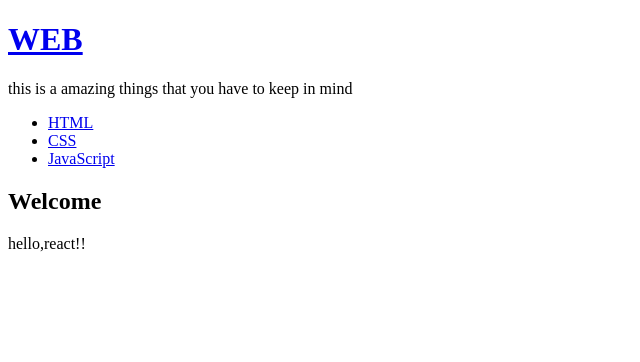
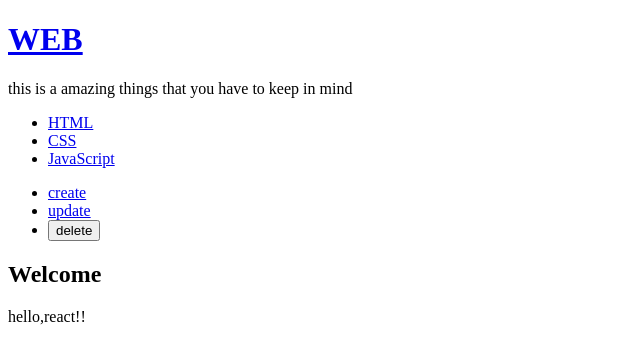
Before and after one commit to shinhyogeun/reactBasic, a React (Create React App) app: page / in a window 1280 px wide. Shown: the top 362 px of the page, without its empty margins (0-640 px from the left). Built offline with nearby package versions, Linux system fonts and the light colour scheme.

Commit message:
feat : create 기능 추가

```diff
--- a/src/App.js
+++ b/src/App.js
@@ -2,12 +2,14 @@
 import { Component } from 'react';
 import List from "./components/list";
 import Header from "./components/header";
-import Content from "./components/content";
+import ReadContent from "./components/ReadContent";
+import CreateContent from "./components/CreateContent";
+import Control from "./components/control";
 
 class App extends Component {
   constructor(props) {
     super(props);
-
+    this.maxIndex = 3;
     this.state = {
       mode: "welcome",
       selectedContentID: 2,
@@ -18,14 +20,15 @@ class App extends Component {
         { id: 2, title: "CSS", desc: "CSS is custom ..." },
         { id: 3, title: "JavaScript", desc: "JavaScript is not same with Java ..." }
       ]
-    }
+    };
+  }
 
-  }
   render() {
-    let _title, _desc = null;
+    let _title, _desc, _article = null;
     if (this.state.mode === "welcome") {
       _title = this.state.welcome.title
       _desc = this.state.welcome.desc
+      _article = <ReadContent title={_title} subs={_desc}></ReadContent>
     } else if (this.state.mode === "read") {
       let i = 0
 
@@ -40,6 +43,13 @@ class App extends Component {
 
         i += 1
       }
+      _article = <ReadContent title={_title} subs={_desc}></ReadContent>
+    } else if (this.state.mode === "create") {
+      _article = <CreateContent onSubmit={function (_title, _desc) {
+        this.maxIndex += 1;
+        let replacedContent = this.state.content.concat({ id: this.maxIndex, title: _title, desc: _desc });
+        this.setState({ content: replacedContent })
+      }.bind(this)}></CreateContent>
     }
 
     return (
@@ -60,7 +70,10 @@ class App extends Component {
               selectedContentID: Number(id)
             })
           }.bind(this)}></List>
-        <Content title={_title} subs={_desc}></Content>
+        <Control onChangeMode={function (_mode) {
+          this.setState({ mode: _mode })
+        }.bind(this)}></Control>
+        {_article}
       </div>
     );
   }
--- /dev/null
+++ b/src/components/CreateContent.js
@@ -0,0 +1,24 @@
+import { Component } from 'react';
+
+class CreateContent extends Component {
+    render() {
+        return (
+            <article>
+                <h2>Create</h2>
+                <form action="/content/prosecc" method="post" onSubmit={function (e) {
+                    e.preventDefault();
+                    this.props.onSubmit(
+                        e.target.title.value,
+                        e.target.desc.value
+                    );
+                }.bind(this)}>
+                    <p><input type="text" name="title" placeholder="titile"></input></p>
+                    <p><textarea name="desc" placeholder="description"></textarea></p>
+                    <p><button type="submit">갱신</button></p>
+                </form>
+            </article>
+        )
+    }
+}
+
+export default CreateContent
--- a/src/components/content.js
+++ b/src/components/ReadContent.js
@@ -1,6 +1,6 @@
 import { Component } from 'react';
 
-class Content extends Component {
+class ReadContent extends Component {
     render() {
         return (
             <article>
@@ -11,4 +11,4 @@ class Content extends Component {
     }
 }
 
-export default Content
+export default ReadContent
--- /dev/null
+++ b/src/components/control.js
@@ -0,0 +1,24 @@
+import { Component } from 'react';
+
+class Control extends Component {
+    render() {
+        return (
+            <ul>
+                <li><a href="/create/" onClick={function (e) {
+                    e.preventDefault();
+                    this.props.onChangeMode("create");
+                }.bind(this)}>create</a></li>
+                <li><a href="/update/" onClick={function (e) {
+                    e.preventDefault();
+                    this.props.onChangeMode("update");
+                }.bind(this)}>update</a></li>
+                <li><input type="button" onClick={function (e) {
+                    e.preventDefault();
+                    this.props.onChangeMode("delete");
+                }.bind(this)} value="delete"></input></li>
+            </ul>
+        )
+    }
+}
+
+export default Control
--- a/src/components/list.js
+++ b/src/components/list.js
@@ -1,7 +1,9 @@
 import { Component } from 'react';
 
 class List extends Component {
-
+  shouldComponentUpdate(newProps, newState) {
+    return newProps.data === this.props.data
+  }
   render() {
     let HTMLArray = this.props.content
       .map(element =>
```
Also changed, not shown: 1 other file (tests, documents, lock files or other folders).
